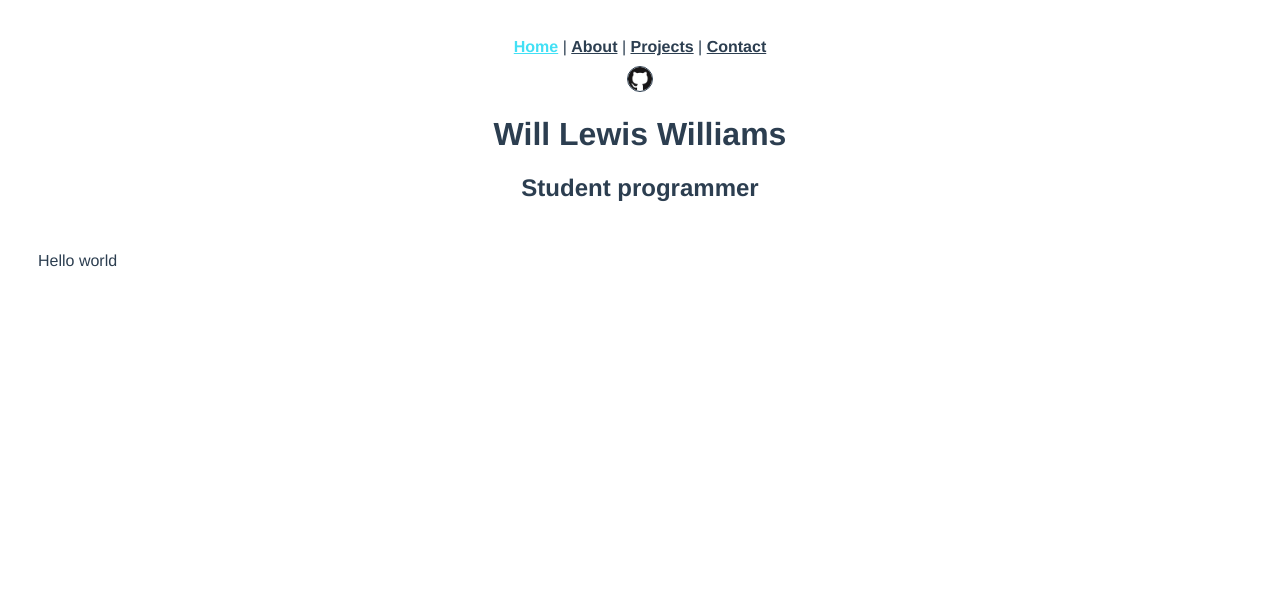
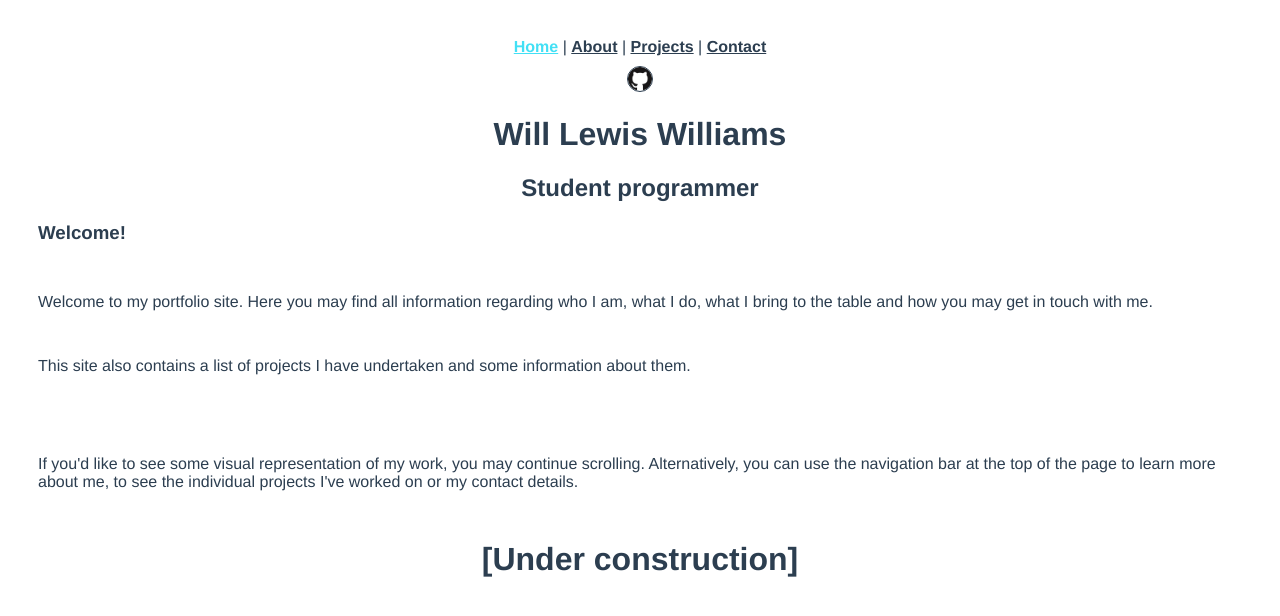
Before and after one commit to wlw-code/portfolio, a Vue app: page /#/ in a window 1280 px wide. Shown: the top 616 px of the page. Built offline with nearby package versions, Linux system fonts and the light colour scheme.

Commit message:
more info on home page

```diff
--- a/src/views/Home.vue
+++ b/src/views/Home.vue
@@ -2,7 +2,14 @@
   <div class="home">
     <h1>Will Lewis Williams</h1>
     <h2>Student programmer</h2>
-    <p>Hello world</p>
+    <h3>Welcome!</h3>
+    <p>Welcome to my portfolio site. Here you may find all information regarding who I am, what I do, what I bring to the table and how you may get in touch with me.</p>
+    <p>This site also contains a list of projects I have undertaken and some information about them.</p>
+    <br>
+    <p>If you'd like to see some visual representation of my work, you may continue scrolling. Alternatively, you can use the navigation bar at the top of the page
+      to learn more about me, to see the individual projects I've worked on or my contact details.</p>
+
+    <h1>[Under construction]</h1>
   </div>
 </template>
 
@@ -11,8 +18,9 @@ h1 {
   margin-top: 20px;
 }
 
-p {
+h3, p {
   text-align: left;
   padding: 30px;
+  padding-top: 0;
 }
 </style>
```
Also changed, not shown: 1 other file (tests, documents, lock files or other folders).
